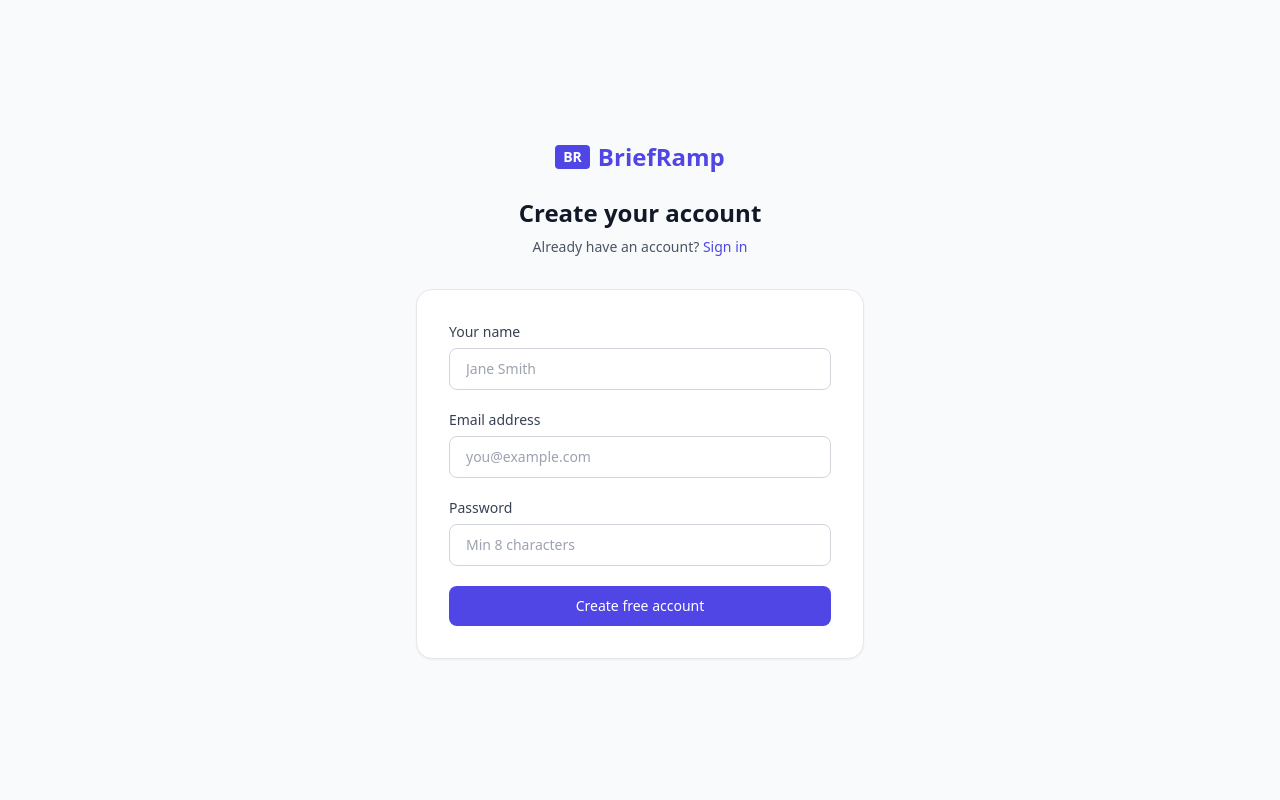
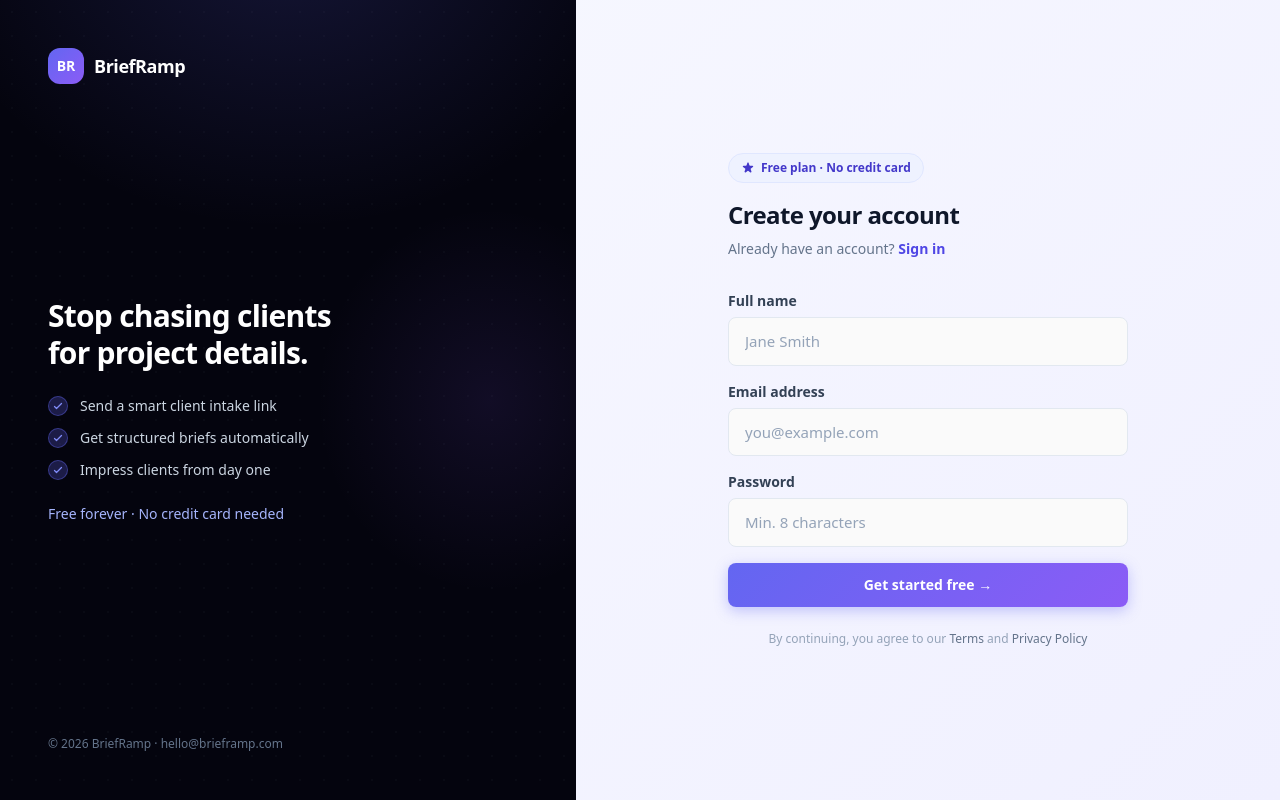
Before and after one commit to asadjbrieframp/brieframp, a Next.js app: page /signup in a window 1280 px wide. Built offline with nearby package versions, Linux system fonts and the light colour scheme.

Commit message:
Add files via upload

```diff
--- a/app/signup/page.tsx
+++ b/app/signup/page.tsx
@@ -7,7 +7,7 @@
 
 export default function SignupPage() {
   const router = useRouter()
-  const [name, setName] = useState('')
+  const [fullName, setFullName] = useState('')
   const [email, setEmail] = useState('')
   const [password, setPassword] = useState('')
   const [error, setError] = useState('')
@@ -21,45 +21,154 @@
     const { error } = await supabase.auth.signUp({
       email,
       password,
-      options: { data: { full_name: name } },
+      options: { data: { full_name: fullName } },
     })
-    if (error) { setError(error.message); setLoading(false) }
-    else { router.push('/dashboard'); router.refresh() }
+    if (error) {
+      setError(error.message)
+      setLoading(false)
+    } else {
+      router.push('/dashboard')
+      router.refresh()
+    }
   }
 
   return (
-    <div className="min-h-screen bg-gray-50 flex flex-col justify-center py-12 px-4">
-      <div className="mx-auto w-full max-w-md">
-        <div className="text-center mb-8">
-          <Link href="/" className="inline-flex items-center gap-2 text-indigo-600 font-bold text-2xl">
-            <span className="bg-indigo-600 text-white px-2 py-0.5 rounded text-sm font-bold">BR</span>
-            BriefRamp
+    <div className="min-h-screen flex" style={{ background: 'linear-gradient(135deg, #f8f9ff 0%, #f0f0ff 100%)' }}>
+      {/* Left panel — dark brand */}
+      <div className="hidden lg:flex lg:w-[45%] hero-bg relative overflow-hidden flex-col justify-between p-12">
+        <div className="absolute inset-0 dot-grid opacity-20 pointer-events-none" />
+        <div className="relative">
+          <Link href="/" className="flex items-center gap-2.5">
+            <span className="w-9 h-9 rounded-xl flex items-center justify-center text-white font-bold text-sm" style={{ background: 'linear-gradient(135deg,#6366f1,#8b5cf6)' }}>BR</span>
+            <span className="text-white font-bold text-lg tracking-tight">BriefRamp</span>
           </Link>
-          <h1 className="mt-6 text-2xl font-bold text-gray-900">Create your account</h1>
-          <p className="mt-2 text-sm text-gray-600">
-            Already have an account?{' '}
-            <Link href="/login" className="text-indigo-600 hover:underline font-medium">Sign in</Link>
-          </p>
         </div>
-        <div className="bg-white rounded-2xl shadow-sm border border-gray-200 p-8">
-          <form onSubmit={handleSubmit} className="space-y-5">
+
+        <div className="relative space-y-6">
+          <h2 className="text-3xl font-extrabold text-white leading-tight tracking-tight">
+            Stop chasing clients<br />for project details.
+          </h2>
+          <div className="space-y-3">
+            {[
+              'Send a smart client intake link',
+              'Get structured briefs automatically',
+              'Impress clients from day one',
+            ].map((item, i) => (
+              <div key={i} className="flex items-center gap-3">
+                <div className="w-5 h-5 rounded-full flex items-center justify-center shrink-0" style={{ background: 'rgba(99,102,241,0.25)', border: '1px solid rgba(99,102,241,0.4)' }}>
+                  <svg className="w-3 h-3 text-indigo-400" fill="none" stroke="currentColor" viewBox="0 0 24 24">
+                    <path strokeLinecap="round" strokeLinejoin="round" strokeWidth={2.5} d="M5 13l4 4L19 7" />
+                  </svg>
+                </div>
+                <span className="text-slate-300 text-sm">{item}</span>
+              </div>
+            ))}
+          </div>
+          <p className="text-indigo-300 text-sm font-medium">Free forever · No credit card needed</p>
+        </div>
+
+        <div className="relative">
+          <p className="text-slate-500 text-xs">© 2026 BriefRamp · hello@brieframp.com</p>
+        </div>
+      </div>
+
+      {/* Right panel — form */}
+      <div className="flex-1 flex flex-col justify-center items-center px-6 py-12">
+        {/* Mobile logo */}
+        <Link href="/" className="lg:hidden flex items-center gap-2.5 mb-10">
+          <span className="w-9 h-9 rounded-xl flex items-center justify-center text-white font-bold text-sm" style={{ background: 'linear-gradient(135deg,#6366f1,#8b5cf6)' }}>BR</span>
+          <span className="text-slate-900 font-bold text-lg tracking-tight">BriefRamp</span>
+        </Link>
+
+        <div className="w-full max-w-[400px]">
+          <div className="mb-8">
+            <div className="inline-flex items-center gap-1.5 bg-indigo-50 border border-indigo-100 text-indigo-700 text-xs font-semibold px-3 py-1.5 rounded-full mb-4">
+              <svg className="w-3.5 h-3.5" fill="currentColor" viewBox="0 0 20 20">
+                <path d="M9.049 2.927c.3-.921 1.603-.921 1.902 0l1.07 3.292a1 1 0 00.95.69h3.462c.969 0 1.371 1.24.588 1.81l-2.8 2.034a1 1 0 00-.364 1.118l1.07 3.292c.3.921-.755 1.688-1.54 1.118l-2.8-2.034a1 1 0 00-1.175 0l-2.8 2.034c-.784.57-1.838-.197-1.539-1.118l1.07-3.292a1 1 0 00-.364-1.118L2.98 8.72c-.783-.57-.38-1.81.588-1.81h3.461a1 1 0 00.951-.69l1.07-3.292z" />
+              </svg>
+              Free plan · No credit card
+            </div>
+            <h1 className="text-2xl font-extrabold text-slate-900 tracking-tight mb-2">Create your account</h1>
+            <p className="text-slate-500 text-sm">
+              Already have an account?{' '}
+              <Link href="/login" className="text-indigo-600 hover:text-indigo-700 font-semibold transition-colors">
+                Sign in
+              </Link>
+            </p>
+          </div>
+
+          <form onSubmit={handleSubmit} className="space-y-4">
             <div>
-              <label className="block text-sm font-medium text-gray-700 mb-1.5">Your name</label>
-              <input type="text" required value={name} onChange={e => setName(e.target.value)} className="w-full px-4 py-2.5 border border-gray-300 rounded-lg text-sm focus:outline-none focus:ring-2 focus:ring-indigo-500" placeholder="Jane Smith" />
+              <label className="block text-sm font-semibold text-slate-700 mb-1.5">Full name</label>
+              <input
+                type="text"
+                required
+                value={fullName}
+                onChange={e => setFullName(e.target.value)}
+                className="premium-input"
+                placeholder="Jane Smith"
+              />
             </div>
             <div>
-              <label className="block text-sm font-medium text-gray-700 mb-1.5">Email address</label>
-              <input type="email" required value={email} onChange={e => setEmail(e.target.value)} className="w-full px-4 py-2.5 border border-gray-300 rounded-lg text-sm focus:outline-none focus:ring-2 focus:ring-indigo-500" placeholder="you@example.com" />
+              <label className="block text-sm font-semibold text-slate-700 mb-1.5">Email address</label>
+              <input
+                type="email"
+                required
+                value={email}
+                onChange={e => setEmail(e.target.value)}
+                className="premium-input"
+                placeholder="you@example.com"
+              />
             </div>
             <div>
-              <label className="block text-sm font-medium text-gray-700 mb-1.5">Password</label>
-              <input type="password" required minLength={8} value={password} onChange={e => setPassword(e.target.value)} className="w-full px-4 py-2.5 border border-gray-300 rounded-lg text-sm focus:outline-none focus:ring-2 focus:ring-indigo-500" placeholder="Min 8 characters" />
+              <label className="block text-sm font-semibold text-slate-700 mb-1.5">Password</label>
+              <input
+                type="password"
+                required
+                minLength={8}
+                value={password}
+                onChange={e => setPassword(e.target.value)}
+                className="premium-input"
+                placeholder="Min. 8 characters"
+              />
             </div>
-            {error && <div className="bg-red-50 border border-red-200 text-red-700 px-4 py-3 rounded-lg text-sm">{error}</div>}
-            <button type="submit" disabled={loading} className="w-full bg-indigo-600 text-white py-2.5 rounded-lg font-medium text-sm hover:bg-indigo-700 disabled:opacity-50">
-              {loading ? 'Creating account...' : 'Create free account'}
+
+            {error && (
+              <div className="bg-red-50 border border-red-100 text-red-600 px-4 py-3 rounded-lg text-sm font-medium flex items-start gap-2">
+                <svg className="w-4 h-4 shrink-0 mt-0.5" fill="currentColor" viewBox="0 0 20 20">
+                  <path fillRule="evenodd" d="M18 10a8 8 0 11-16 0 8 8 0 0116 0zm-7 4a1 1 0 11-2 0 1 1 0 012 0zm-1-9a1 1 0 00-1 1v4a1 1 0 102 0V6a1 1 0 00-1-1z" clipRule="evenodd" />
+                </svg>
+                {error}
+              </div>
+            )}
+
+            <button
+              type="submit"
+              disabled={loading}
+              className="w-full text-white font-semibold py-3 rounded-lg text-sm transition-all disabled:opacity-60 disabled:cursor-not-allowed"
+              style={{
+                background: 'linear-gradient(135deg,#6366f1,#8b5cf6)',
+                boxShadow: '0 4px 14px rgba(99,102,241,0.35)',
+              }}
+            >
+              {loading ? (
+                <span className="flex items-center justify-center gap-2">
+                  <svg className="animate-spin h-4 w-4" fill="none" viewBox="0 0 24 24">
+                    <circle className="opacity-25" cx="12" cy="12" r="10" stroke="currentColor" strokeWidth="4" />
+                    <path className="opacity-75" fill="currentColor" d="M4 12a8 8 0 018-8V0C5.373 0 0 5.373 0 12h4z" />
+                  </svg>
+                  Creating account...
+                </span>
+              ) : 'Get started free →'}
             </button>
           </form>
+
+          <p className="text-center text-slate-400 text-xs mt-6">
+            By continuing, you agree to our{' '}
+            <span className="text-slate-500 hover:text-slate-700 cursor-pointer transition-colors">Terms</span>
+            {' '}and{' '}
+            <span className="text-slate-500 hover:text-slate-700 cursor-pointer transition-colors">Privacy Policy</span>
+          </p>
         </div>
       </div>
     </div>
```
